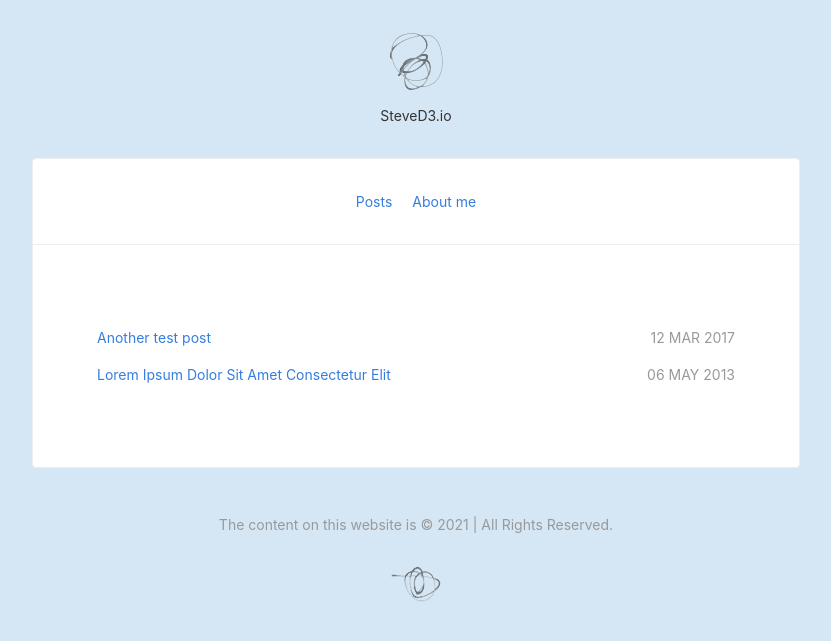
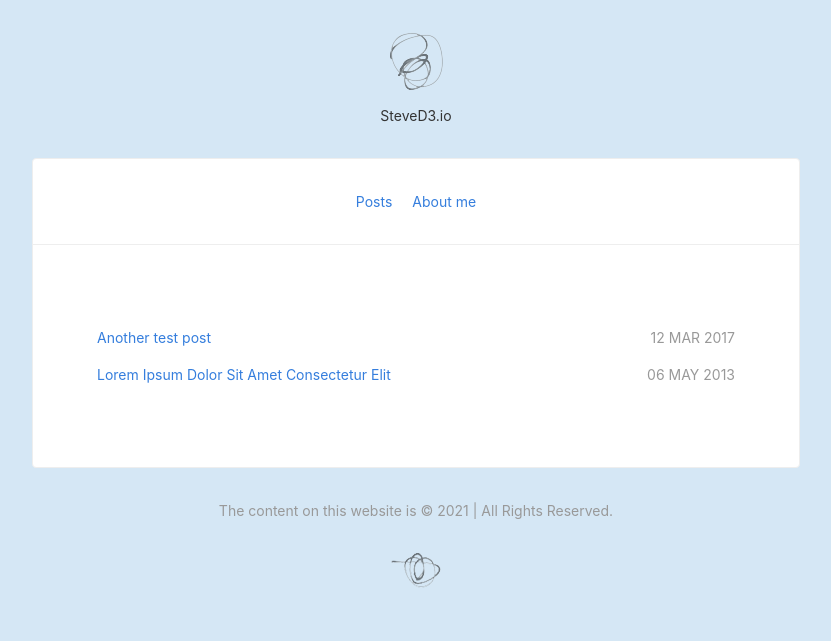
Before and after one commit to SteveD3/steved3.github.io, a Jekyll site: the page built from index.html, in a window 1280 px wide. Shown: the top 641 px of the page, without its empty margins (224-1055 px from the left). Built offline with Jekyll 4.4.1, drawn with Linux system fonts in a browser that asks for light colours; nearby versions of some CDN libraries.

```diff
--- a/_layouts/default.html
+++ b/_layouts/default.html
@@ -55,7 +55,7 @@
       {% if is_post %}{% include pagination.html %}{% endif %}
     </div>
     <footer class="mw7 center tc pt3 pb4 silver">
-      <p>The content on this website is &copy; {{ site.name }} {{ site.time | date: '%Y' }} | All Rights Reserved. </p>
+      The content on this website is &copy; {{ site.name }} {{ site.time | date: '%Y' }} | All Rights Reserved.
       <img src="{{ site.url }}/images/scribble2.png" alt="scribble" class="mt4 db center" />
     </footer>
   </body>
```
